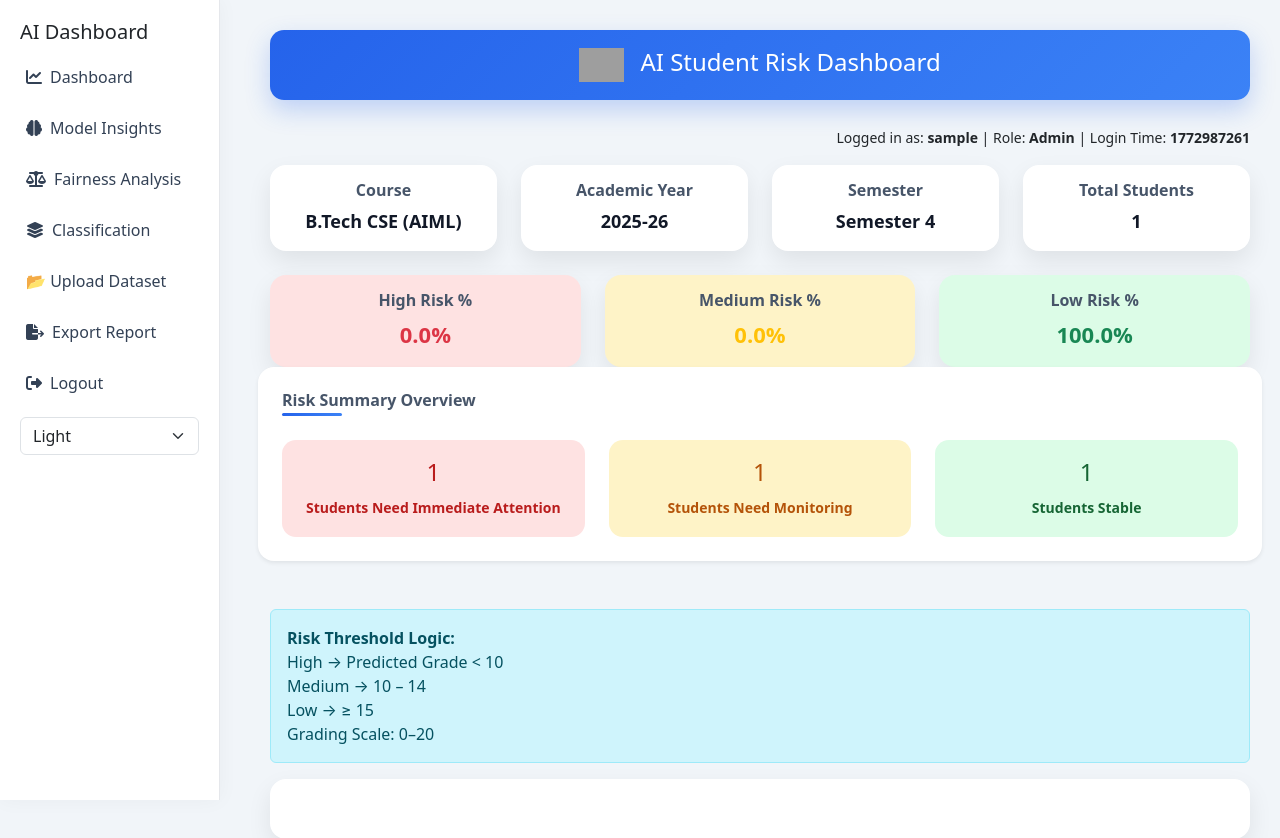
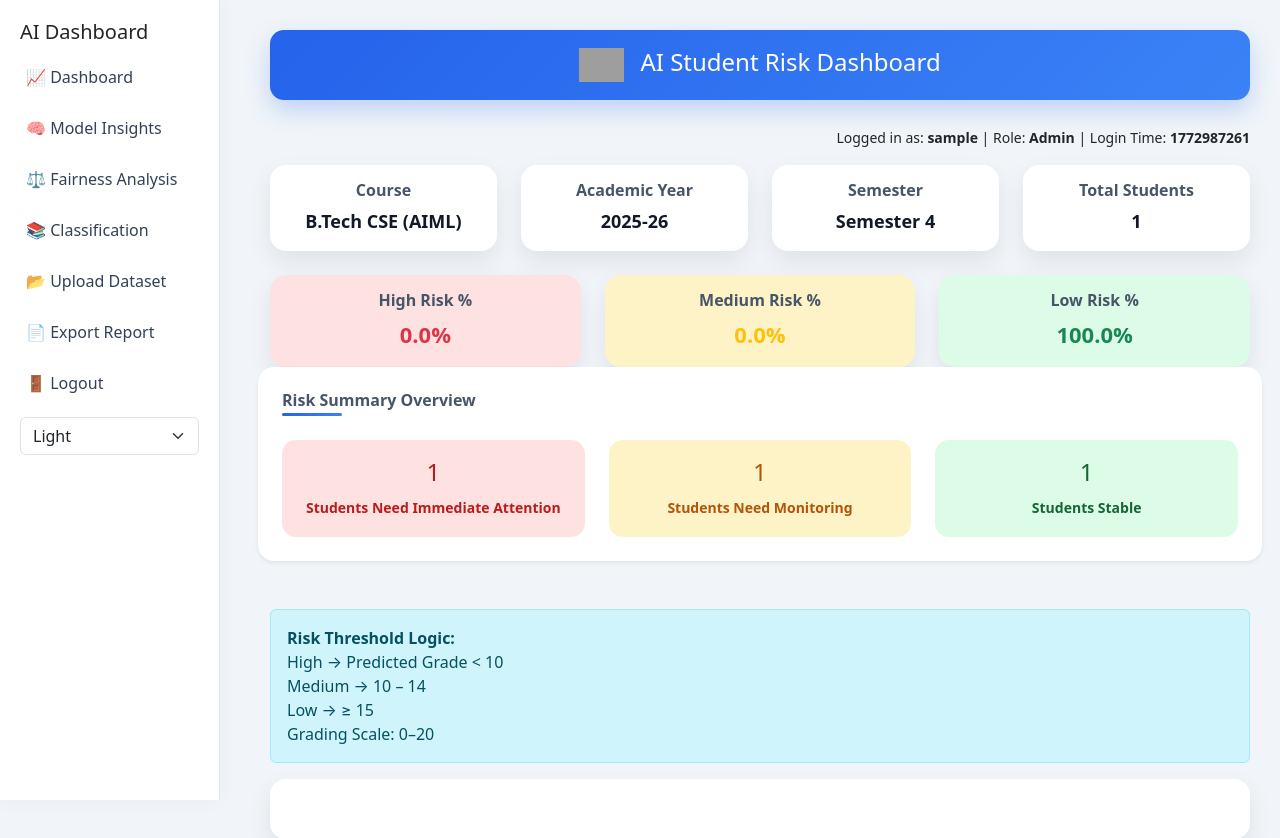
Before and after one commit to Nikki31Chaudhary/Prediciting-Student-Performance, a Flask app: template templates/dashboard.html in a window 1280 px wide. Shown: the top 838 px of the page. Run offline with Flask 3, Linux system fonts and the light colour scheme; the visitor is signed in with stand-in values (Sample User, id 1); the template is opened without the code that fills it: most values are stand-ins (such as "Sample title", 1, 10 or a date in 2020); parts of the project's set-up code (start-up, migrations or seed data) failed here and were passed over; some libraries are stand-ins or nearby versions; grey boxes are pictures that could not be loaded.

Commit message:
Updated sidebar icons for better understanding of sidebar

```diff
--- a/templates/dashboard.html
+++ b/templates/dashboard.html
@@ -323,18 +323,18 @@ body, .card, .sidebar {
 
 <div class="sidebar">
     <h5>AI Dashboard</h5>
-    <a href="/dashboard"><i class="fa-solid fa-chart-line me-2"></i>Dashboard</a>
-    <a href="/model-insights"><i class="fa-solid fa-brain me-2"></i>Model Insights</a>
-    <a href="/fairness-analysis"><i class="fa-solid fa-scale-balanced me-2"></i>Fairness Analysis</a>
-    <a href="/classification-insights"><i class="fa-solid fa-layer-group me-2"></i>Classification</a>
+    <a href="/dashboard">📈 Dashboard</a>
+    <a href="/model-insights">🧠 Model Insights</a>
+    <a href="/fairness-analysis">⚖ Fairness Analysis</a>
+    <a href="/classification-insights">📚 Classification</a>
     <a href="/upload-data">📂 Upload Dataset</a>
 
 
     {% if session.get("role") == "Admin" %}
-    <a href="/export"><i class="fa-solid fa-file-export me-2"></i>Export Report</a>
+    <a href="/export">📄 Export Report</a>
 
 {% endif %}
-    <a href="/logout"><i class="fa-solid fa-right-from-bracket me-2"></i>Logout</a>
+    <a href="/logout">🚪 Logout</a>
     <select class="form-select mt-3" onchange="changeTheme(this.value)">
     <option value="light">Light</option>
     <option value="dark">Dark</option>
```
